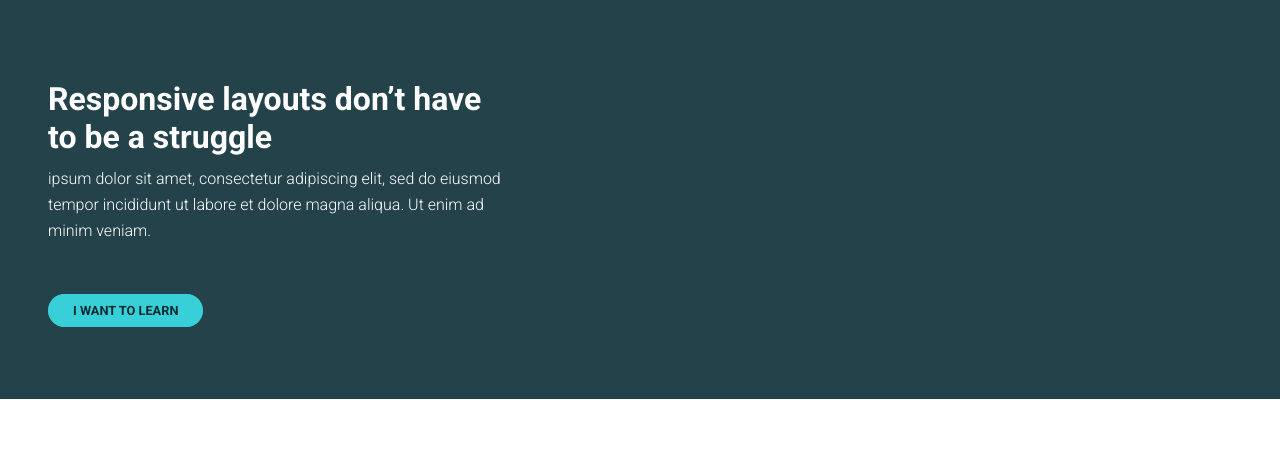
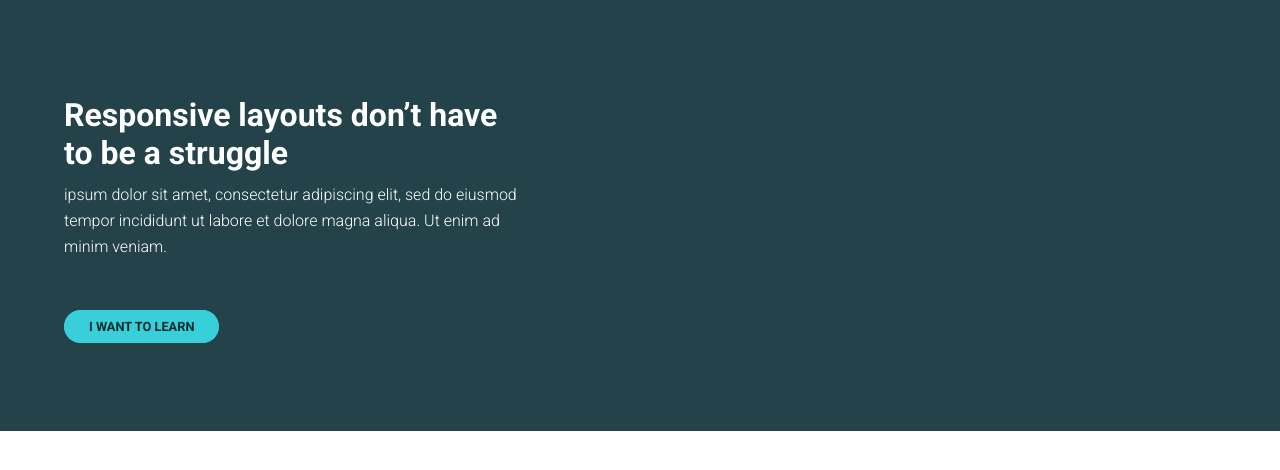
Before and after one commit to gasangw/conquring-Responsive-layouts, a plain HTML site: page index.html in a window 1280 px wide. Drawn offline with Linux system fonts and the light colour scheme.

Commit message:
Update padding of the container

```diff
--- a/style.css
+++ b/style.css
@@ -9,7 +9,7 @@
 .container {
   width: 100%;
   background-color: #23424a;
-  padding: 5rem 3rem;
+  padding: 6rem 4rem;
   color: #fff;
 }
 
```
